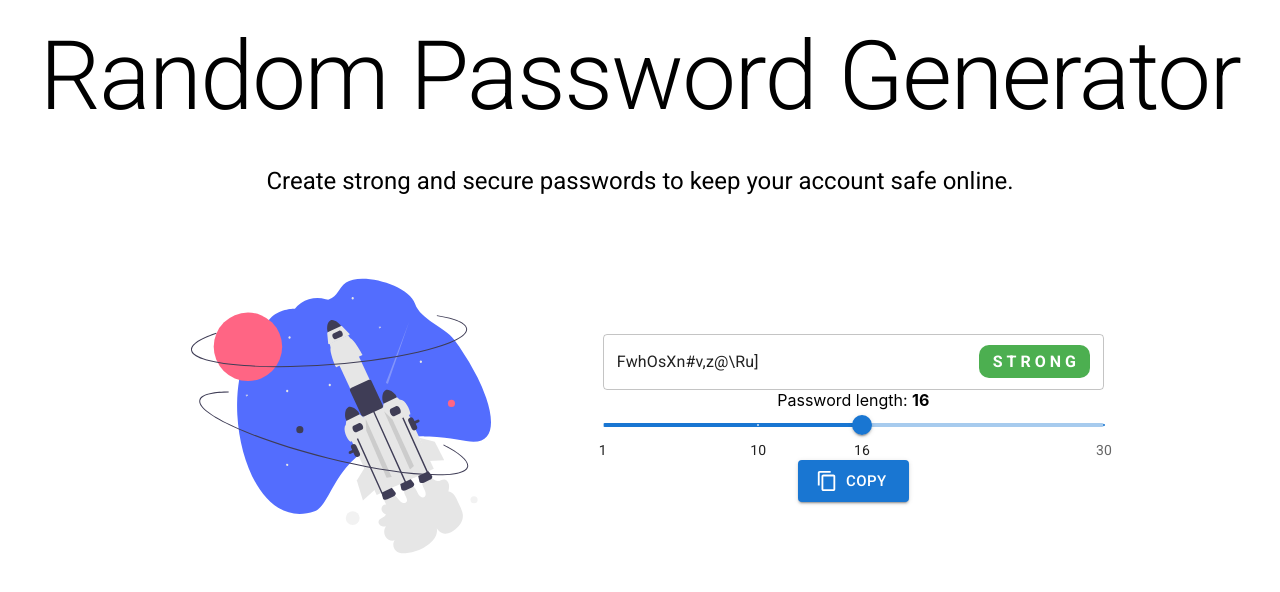
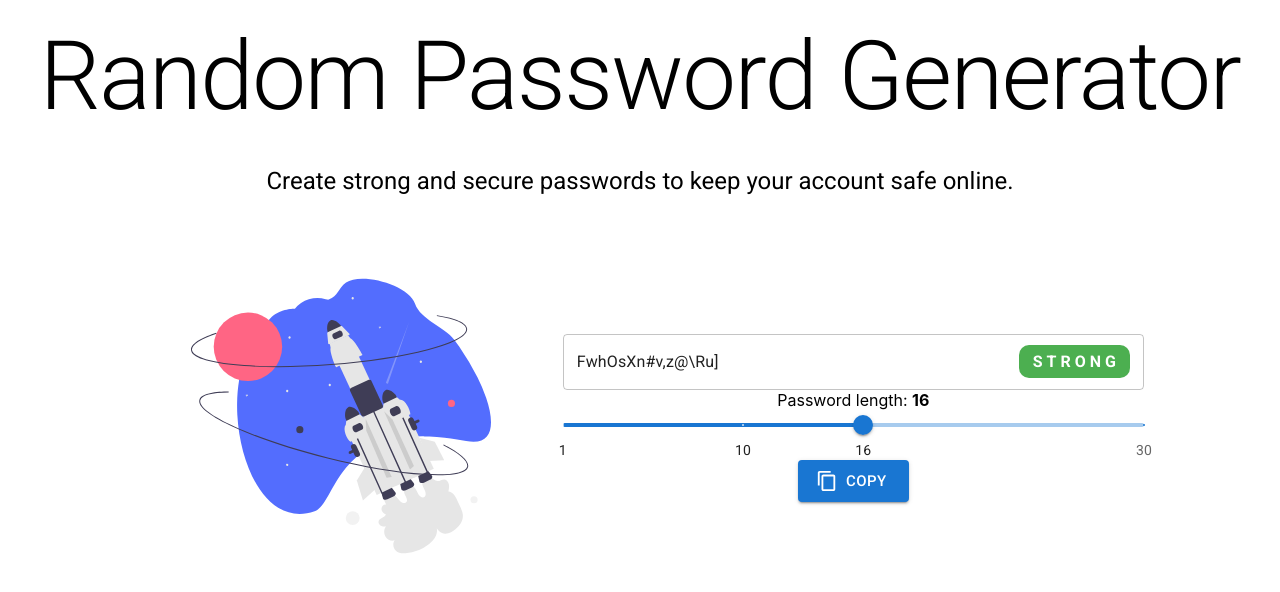
Before and after one commit to aetrnm/password-generator, a React (Create React App) app: page / in a window 1280 px wide. Shown: the top 592 px of the page. Built offline with nearby package versions, Linux system fonts and the light colour scheme.

Commit message:
refactor

```diff
--- a/src/App.js
+++ b/src/App.js
@@ -19,7 +19,6 @@ function App() {
   const [password, setPassword] = useState("");
   const [passwordLength, setPasswordLength] = useState(16);
   const [isShownSnackbar, setIsShownSnackbar] = useState(false);
-  const [anim, setAnim] = useState(false);
 
   useEffect(() => {
     setPassword(newPassword(passwordLength));
@@ -68,16 +67,16 @@ function App() {
       <Title />
       <Grid
         container
-        spacing={12}
+        spacing={2}
         style={{
           width: "80vw",
           marginBottom: 60,
         }}
       >
-        <Grid item xs={12} md={5}>
+        <Grid item xs={12} lg={5}>
           <MyIcon passwordType={passwordType} />
         </Grid>
-        <Grid item xs={12} md={7}>
+        <Grid item xs={12} lg={7}>
           <CenteredContainer>
             <OutlinedInput
               id="password-field"
```
